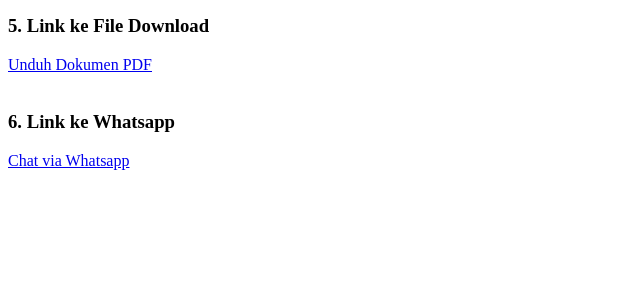
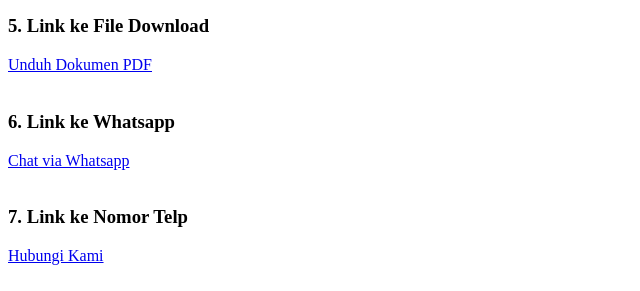
Before and after one commit to rayhan-18/1124160206-html-Meet5, a plain HTML site: page index.html in a window 1280 px wide. Shown: the part 752-1043 px from the top of the page, without its empty margins (0-640 px from the left). Before the commit the page ends 948 px from the top, so only its background shows below. Drawn offline with Linux system fonts and the light colour scheme.

Commit message:
link ke Nomor telp

```diff
--- a/index.html
+++ b/index.html
@@ -38,5 +38,10 @@
     <h3>6. Link ke Whatsapp</h3>
     <a href="https://wa.me/6288212448836" target="_blank">Chat via Whatsapp</a>
     <br><br>
+
+    <h3>7. Link ke Nomor Telp</h3>
+    <a href="tel:+6288212448836" target="_blank">Hubungi Kami</a>
+    <br><br>
+
 </body>
 </html>
```
